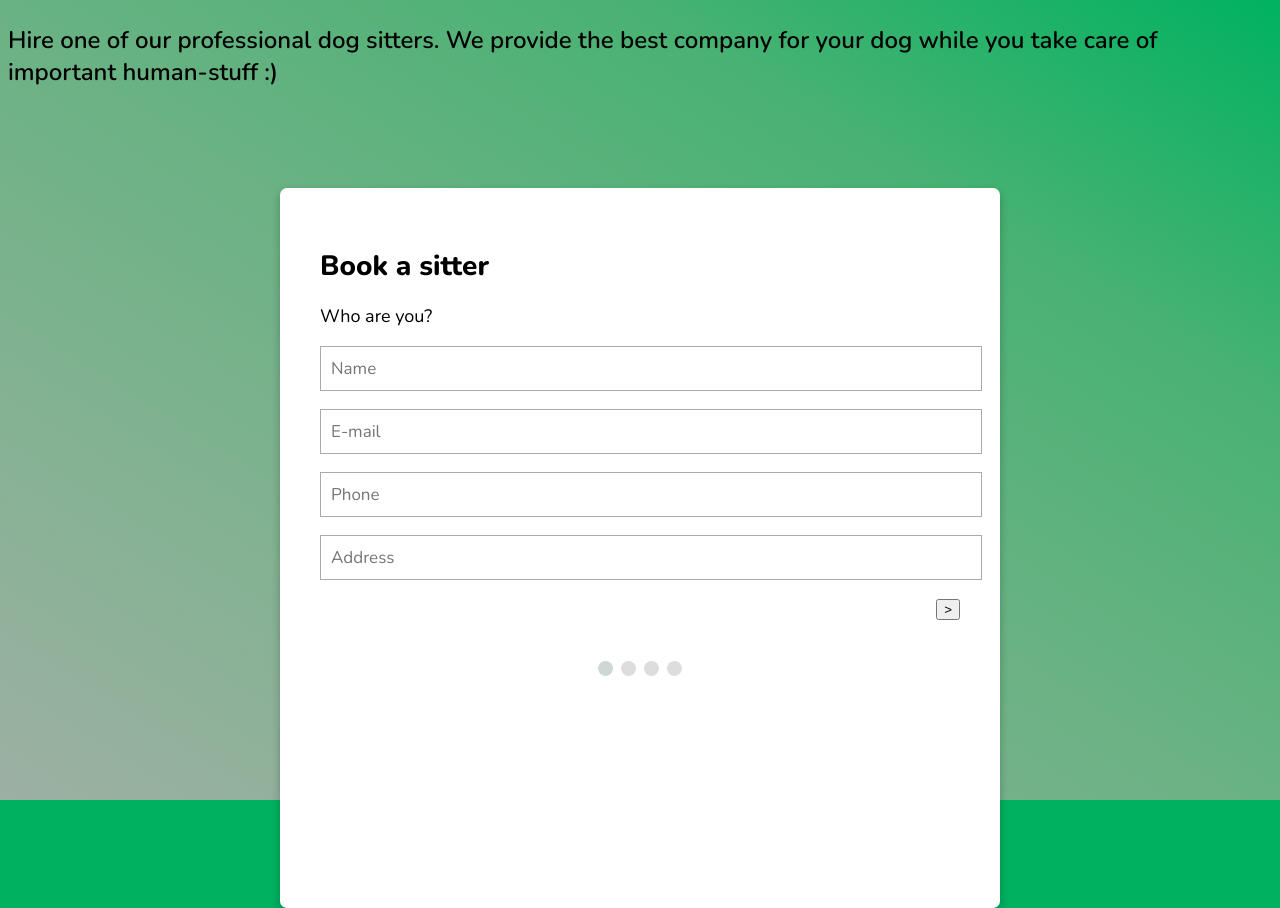
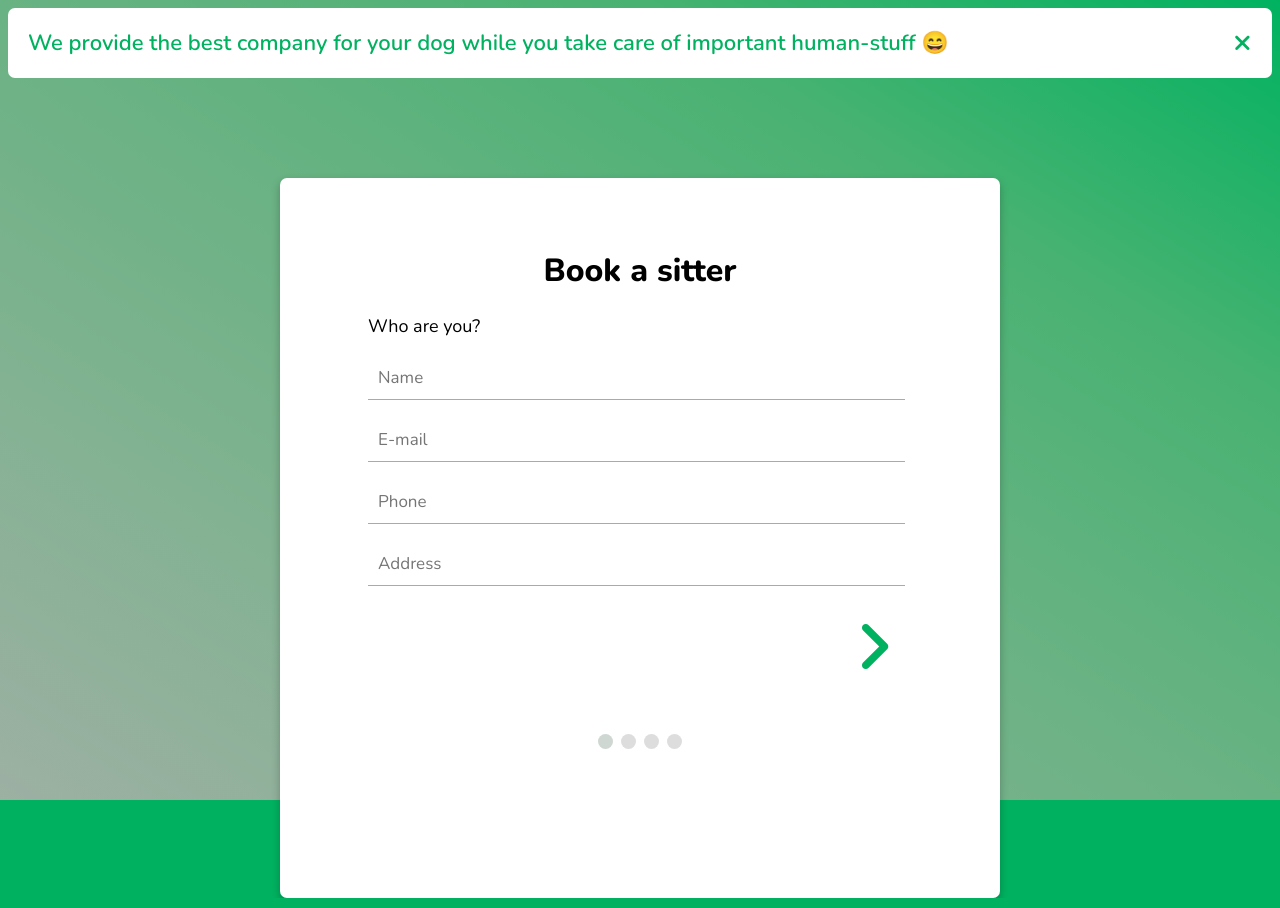
Before and after one commit to edunfelt/tippytaps, a plain HTML site: page index.html in a window 1280 px wide. Drawn offline with nearby package versions, Linux system fonts and the light colour scheme.

Commit message:
Info alert and form design edits

```diff
--- a/index.html
+++ b/index.html
@@ -10,14 +10,16 @@
     <link rel="stylesheet" href="style.css">
 
     <script src="script.js" defer></script>
+    <script src="https://kit.fontawesome.com/493d033ca9.js"></script>
   </head>
   <body>
     <div>
       <header class="header">
-        <p id="description">
-          Hire one of our professional dog sitters. We provide the best
-          company for your dog while you take care of important human-stuff :)
-        </p>
+        <div class="info" id="description">
+          <span class="closebtn" onclick="this.parentElement.style.display='none';">&times;</span>
+          We provide the best
+          company for your dog while you take care of important human-stuff 😄
+        </div>
       </header>
     </div>
 
@@ -42,12 +44,13 @@
           <p><input
             placeholder="Phone"
             oninput="this.className = ''"
-            type="">
+            type="tel"
+            id="number">
           </p>
           <p><input
             placeholder="Address"
             oninput="this.className = ''"
-            type="">
+            type="text">
           </p>
         </div>
 
@@ -68,9 +71,11 @@
         </div>
 
         <div style="overflow:auto;">
+          <div style="float:left">
+            <button type="button" id="prevBtn" onclick="nextPrev(-1)"><i class="fas fa-angle-left"></i></button>
+          </div>
           <div style="float:right;">
-            <button type="button" id="prevBtn" onclick="nextPrev(-1)"><</button>
-            <button type="button" id="nextBtn" onclick="nextPrev(1)">></button>
+            <button type="button" id="nextBtn" onclick="nextPrev(1)"></button>
           </div>
         </div>
 
--- a/script.js
+++ b/script.js
@@ -12,9 +12,9 @@ function showTab(n) {
     document.getElementById("prevBtn").style.display = "inline";
   }
   if (n == (x.length - 1)) {
-    document.getElementById("nextBtn").innerHTML = "Submit";
+    document.getElementById("nextBtn").innerHTML = '<i class="fas fa-check"></i>';
   } else {
-    document.getElementById("nextBtn").innerHTML = ">";
+    document.getElementById("nextBtn").innerHTML = '<i class="fas fa-angle-right"></i>';
   }
   // ... and run a function that displays the correct step indicator:
   fixStepIndicator(n)
--- a/style.css
+++ b/style.css
@@ -1,5 +1,6 @@
-html{
-    background: #00B260; /* fallback */
+html {
+  background: #00B260;
+  /* fallback */
   background-image: linear-gradient(to left bottom, #00b260, #48b272, #69b283, #84b293, #9db0a3);
   background-size: cover;
   background-repeat: no-repeat;
@@ -7,18 +8,41 @@ html{
   width: 100%;
 }
 
-body{
+body {
   font-family: 'Nunito', sans-serif;
 }
 
 h1 {
+  text-align: center;
   font-weight: 800;
-    font-size: 28px;
+  font-size: 32px;
 }
 
 .header {
   font-weight: 600;
-    font-size: 24px;
+  font-size: 22px;
+}
+
+.info {
+  border-radius: 7px;
+  padding: 20px;
+  background-color: white;
+  color: #00B260;
+}
+
+.closebtn {
+  margin-left: 12px;
+  color: #00B260;
+  font-weight: bold;
+  float: right;
+  font-size: 32px;
+  line-height: 28px;
+  cursor: pointer;
+  transition: 0.3s;
+}
+
+.closebtn:hover {
+  color: black;
 }
 
 /* Style the form */
@@ -33,20 +57,28 @@ h1 {
   max-width: 700px;
   max-height: 700px;
   box-shadow: 0 4px 8px 0 rgba(0, 0, 0, 0.25);
-    border-radius: 7px; /* 5px rounded corners */
+  border-radius: 7px;
+}
+
+form {
+  margin: auto;
+  width: 85%;
+  padding: 10px;
 }
 
 /* Style the input fields */
 input {
   padding: 10px;
-    width: 100%;
+  width: 95%;
   font-size: 17px;
   font-family: 'Nunito', sans-serif;
-    border: 1px solid #aaaaaa;
+  border: 0px;
+  border-bottom: 1px solid #aaaaaa;
 }
 
 input:focus {
-    border-color: #00B260;
+  border-bottom: #00B260;
+  border-radius: 10px;
   outline: 0;
   box-shadow: 0 0 0 0.2rem rgba(0, 179, 95, 0.5);
 }
@@ -54,6 +86,7 @@ h1 {
 /* Mark input boxes that gets an error on validation: */
 input.invalid {
   border-color: #E08119;
+  border-radius: 10px;
   outline: 0;
   box-shadow: 0 0 0 0.2rem rgba(224, 128, 25, 0.5);
 }
@@ -63,6 +96,27 @@ h1 {
   font-size: 18px;
   display: none;
 }
+
+button {
+  color: #00B260;
+  border: none;
+  background-color: inherit;
+  padding: 10px 20px;
+  font-weight: bold;
+  font-size: 60px;
+  cursor: pointer;
+  display: inline-block;
+  transition: 0.3s;
+}
+
+button:hover {
+  opacity: 0.6;
+}
+
+#prevBtn {
+  color: #00B260;
+}
+
 
 /* Make circles that indicate the steps of the form: */
 .step {
```
Lines whose indentation alone changed are shown as unchanged.
